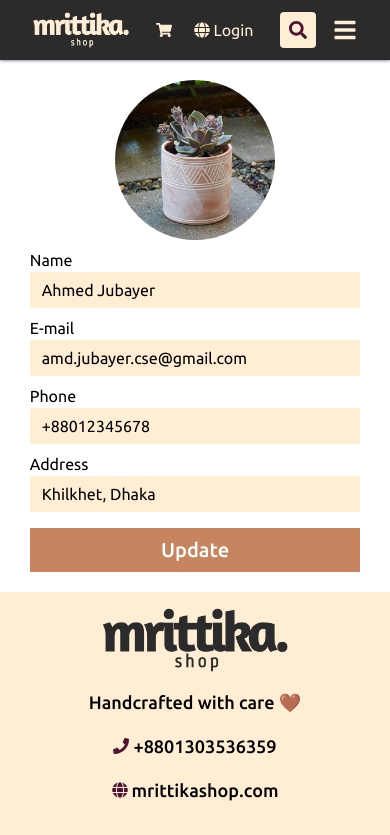
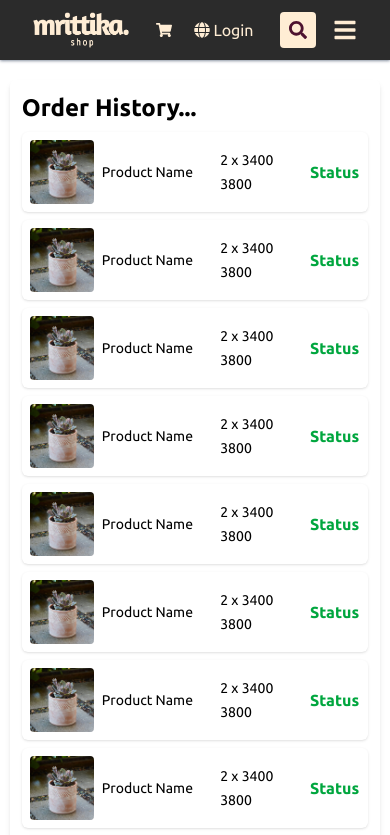
Before and after one commit to jubayercodenerd/mrittika-shop, a React (Vite) app: page / in a window 390 px wide. Shown: the top 835 px of the page. Built offline with nearby package versions, Linux system fonts and the light colour scheme.

Commit message:
completed the orderspage.jsx. Needs more work.

```diff
--- a/src/App.jsx
+++ b/src/App.jsx
@@ -12,6 +12,7 @@ import ProductListingPage from "./Pages/ProductListingPage/ProductListingPage.js
 import CartPage from "./Pages/CartPage/CartPage.jsx";
 import CheckOutPage from "./Pages/CheckOutPage/CheckOutPage.jsx";
 import ProfilePage from "./Pages/ProfilePage/ProfilePage.jsx";
+import OrdersPage from "./Pages/OrdersPage/OrdersPage.jsx";
 
 const columns = [
     {key: "id",  label: "order Id"},
@@ -58,7 +59,8 @@ function App() {
       //<ProductListingPage/>
       //<CartPage/>
       //<CheckOutPage/>
-      <ProfilePage/>
+      // <ProfilePage/>
+      <OrdersPage/>
   )
 }
 
--- /dev/null
+++ b/src/Pages/OrdersPage/OrdersPage.jsx
@@ -0,0 +1,68 @@
+import React from 'react'
+import Navbar from "../../components/shared/Navbar.jsx";
+import Footer from "../../components/shared/Footer.jsx";
+import Section from "../../components/ui/Section.jsx";
+import Table from "../../components/ui/Table.jsx";
+import H1 from "../../components/ui/H1.jsx";
+import P from "../../components/ui/P.jsx";
+
+const OrdersPage = () => {
+    return (
+        <>
+            <main className={"min-h-screen w-full flex flex-col justify-between items-center gap-y-5 md:gap-y-7 lg:gap-y-10"}>
+                <Navbar/>
+                <Section className={"rounded-md shadow-md p-3 h-full"}>
+                    <H1 className={"self-start"}>Order History...</H1>
+                    <Order/>
+                    <Order/>
+                    <Order/>
+                    <Order/>
+                    <Order/>
+                    <Order/>
+                    <Order/>
+                    <Order/>
+                    <Order/>
+                </Section>
+                <Footer/>
+            </main>
+        </>
+    );
+}
+
+const Order = () => {
+    return(
+        <>
+            <div className={"h-20 w-full flex justify-start items-center  rounded-md shadow-sm p-2 gap-x-2"}>
+                <img src="/TemporaryProductImages/clayPot1.webp" className={"h-full aspect-square rounded-sm"} alt=""/>
+                <div className={"w-full  h-full grid grid-cols-9 gap-x-2"}>
+                    <div className={"col-span-4 h-full flex flex-col justify-center items-start gap-y-.5"}>
+                        <P className={"font-medium text-sm"}>Product Name</P>
+                    </div>
+                    <div className={"col-span-3 h-full flex flex-col justify-center items-start gap-y-1"}>
+                        <P className={"font-medium text-sm"}>2 x 3400</P>
+                        <P className={"font-medium text-sm"}>3800</P>
+                    </div>
+                    <div className={"col-span-2 h-full flex flex-col justify-center items-center gap-y-1"}>
+                        <p className={"font-bold text-green-600"}>Status</p>
+                    </div>
+                </div>
+            </div>
+        </>
+    )
+}
+
+const columns = [
+    {key:"id", label:"Id"},
+    {key:"name", label:"Product Name"},
+    {key:"quantity", label:"QTY"},
+    {key:"price", label:"Price"},
+    {key:"totalPrice", label:"Total Price"},
+    {key:"status", label:"Status"},
+]
+
+const testData = [
+    {id:"ORD001", name:"Terracotta Vase", quantity:2, price:500, totalPrice:1000, status:"Pending"},
+    {id:"ORD002", name:"Handmade Basket", quantity:1, price:300, totalPrice:300, status:"Shipped"},
+    {id:"ORD003", name:"Clay Mug", quantity:4, price:150, totalPrice:600, status:"Delivered"},
+];
+export default OrdersPage
--- a/src/components/ui/Table.jsx
+++ b/src/components/ui/Table.jsx
@@ -3,7 +3,7 @@ import React from 'react';
 const Table = ({ columns, data }) => {
     return (
         <div className="overflow-x-auto w-full rounded-md shadow-lg">
-            <table className="w-full border-collapse text-left">
+            <table className="w-full border-collapse text-left text-sm font-medium">
                 <thead className="bg-[#c7855f]">
                 <tr>
                     {columns.map((column) => (
```
